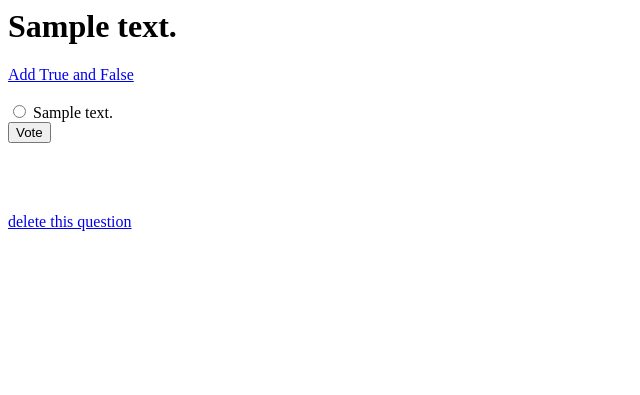
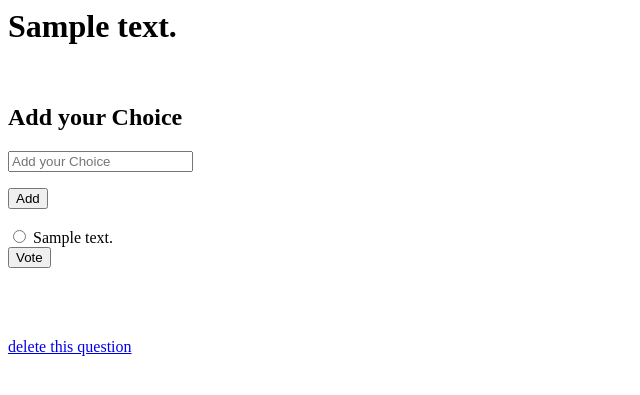
Before and after one commit to zesstzero1/quiz, a Django app: page /1/ in a window 1280 px wide. Shown: the top 395 px of the page, without its empty margins (0-640 px from the left). Run offline with Django 3.2, Linux system fonts and the light colour scheme; tables that the repository leaves empty hold one stand-in row (values such as "Sample post").

Commit message:
change add only true/false to inputbox type that can make any choices add change functional_tests to compatible with new add_choice()

```diff
--- a/quiz/templates/quiz/detail.html
+++ b/quiz/templates/quiz/detail.html
@@ -5,7 +5,14 @@
     <body>
 
         <h1>{{ question.question_text }}</h1>
-        <a href="{% url 'quiz:add_choice' question.id %}">Add True and False</a>
+        <br>
+        <h2>Add your Choice</h2>
+        <form method="POST" id="add_c" action="/{{ question.id }}/add_choice">
+            <input name="c_in" id="new_choice" placeholder="Add your Choice" />
+            {% csrf_token %}
+        </form>
+        <button type="submit" form="add_c" value="Submit">Add</button>
+
         <br><br>
         {% if error_message %}<p><strong>{{ error_message }}</strong></p>{% endif %}
 
--- a/quiz/urls.py
+++ b/quiz/urls.py
@@ -13,7 +13,7 @@ urlpatterns = [
 
     path('add_question', views.add_question, name='add_question'),
 
-    path('<int:question_id>/add_choice/', views.add_choice, name='add_choice'),
+    path('<int:question_id>/add_choice', views.add_choice, name='add_choice'),
 
     path('<int:question_id>/del_question/', views.del_question, name='del_question'),
 
--- a/quiz/views.py
+++ b/quiz/views.py
@@ -21,9 +21,8 @@ def add_question(request):
 
 def add_choice(request, question_id):
     question = get_object_or_404(Question, pk=question_id)
-    question.choice_set.create(choice_text='True', votes=0)
-    question.choice_set.create(choice_text='False', votes=0)
-    return render(request, 'quiz/detail.html', {'question': question})
+    question.choice_set.create(choice_text = request.POST['c_in'], votes=0)
+    return render(request,'quiz/detail.html', {'question': question})
 
 
 def del_question(request, question_id):
```
Also changed, not shown: functional_tests.py (+13 -2 lines), db.sqlite3, 2 other files.
